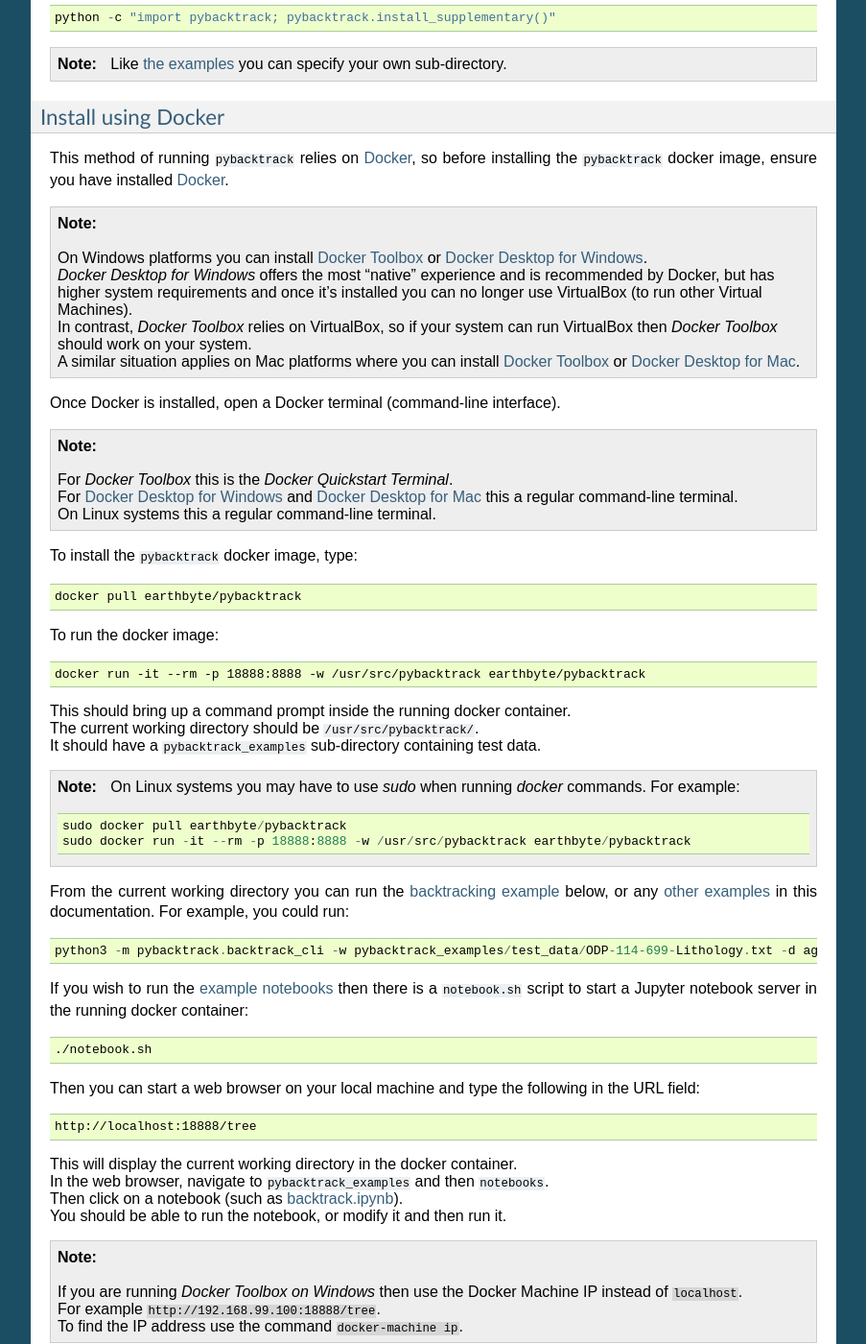
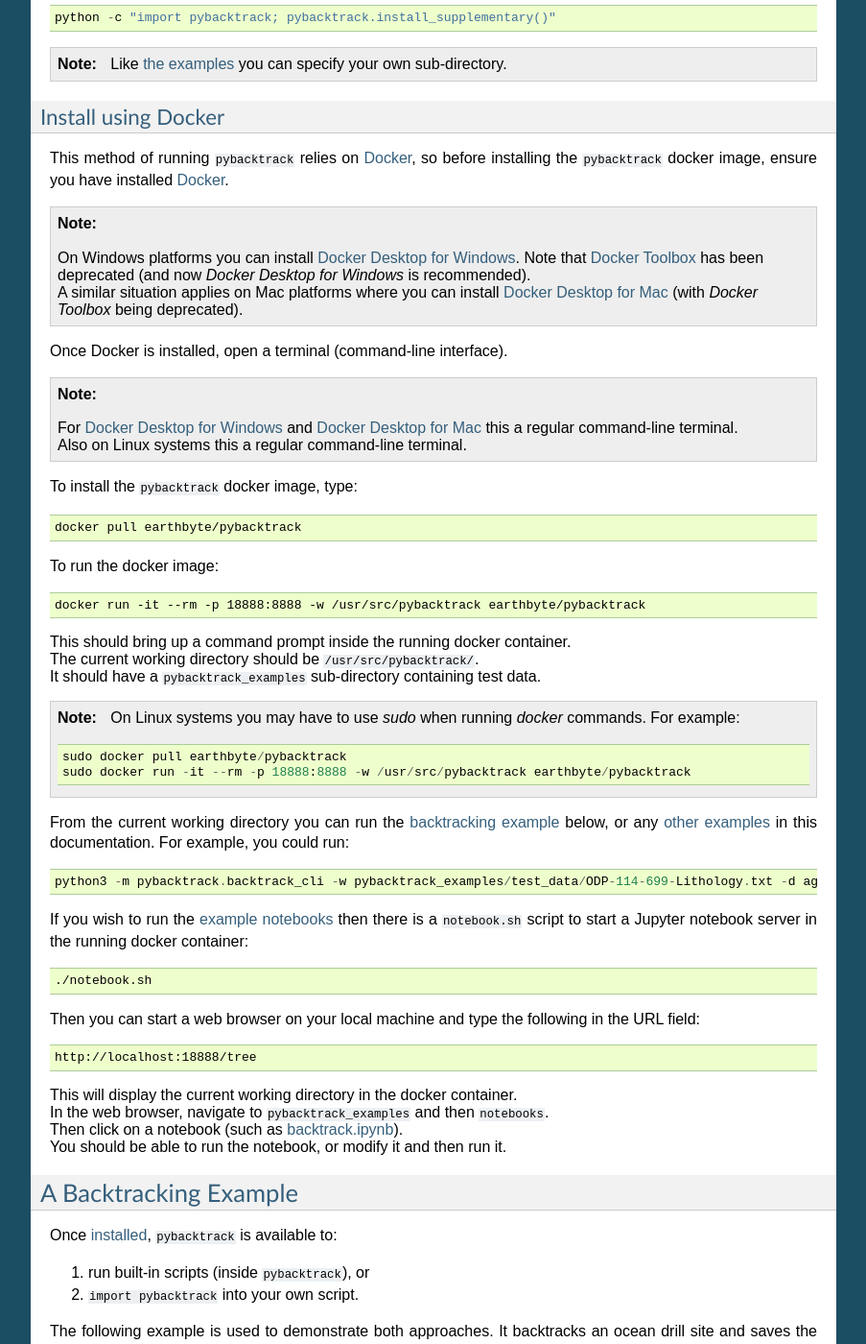
Before and after one commit to EarthByte/pyBacktrack, a Sphinx documentation site: the page built from docs/pybacktrack_getting_started.rst, in a window 1280 px wide and 1400 px high, scrolled down 4190 px. Shown: the whole window at 96% size, without its empty margins (198-1101 px from the left). Built offline with Sphinx 7.4.7, drawn with Linux system fonts in a browser that asks for light colours.

Commit message:
Update docs to no longer recommend Docker Toolbox (since deprecated).

```diff
--- a/docs/pybacktrack_getting_started.rst
+++ b/docs/pybacktrack_getting_started.rst
@@ -226,22 +226,16 @@
 This method of running ``pybacktrack`` relies on `Docker <https://www.docker.com/>`_, so before installing
 the ``pybacktrack`` docker image, ensure you have installed `Docker <https://www.docker.com/>`_.
 
-.. note:: | On Windows platforms you can install `Docker Toolbox <https://docs.docker.com/toolbox/overview/>`_ or
-            `Docker Desktop for Windows <https://docs.docker.com/docker-for-windows/install/>`_.
-          | *Docker Desktop for Windows* offers the most "native" experience and is recommended by Docker, but has
-            higher system requirements and once it's installed you can no longer use VirtualBox (to run other Virtual Machines).
-          | In contrast, *Docker Toolbox* relies on VirtualBox, so if your system can run VirtualBox then
-            *Docker Toolbox* should work on your system.
+.. note:: | On Windows platforms you can install `Docker Desktop for Windows <https://docs.docker.com/docker-for-windows/install/>`_.
+            Note that `Docker Toolbox <https://docs.docker.com/toolbox/overview/>`_ has been deprecated (and now *Docker Desktop for Windows* is recommended).
           | A similar situation applies on Mac platforms where you can install
-            `Docker Toolbox <https://docs.docker.com/toolbox/overview/>`_ or
-            `Docker Desktop for Mac <https://docs.docker.com/docker-for-mac/install/>`_.
+            `Docker Desktop for Mac <https://docs.docker.com/docker-for-mac/install/>`_ (with *Docker Toolbox* being deprecated).
 
-Once Docker is installed, open a Docker terminal (command-line interface).
+Once Docker is installed, open a terminal (command-line interface).
 
-.. note:: | For *Docker Toolbox* this is the *Docker Quickstart Terminal*.
-          | For `Docker Desktop for Windows <https://docs.docker.com/docker-for-windows/install/>`_ and
+.. note:: | For `Docker Desktop for Windows <https://docs.docker.com/docker-for-windows/install/>`_ and
             `Docker Desktop for Mac <https://docs.docker.com/docker-for-mac/install/>`_ this a regular command-line terminal.
-          | On Linux systems this a regular command-line terminal.
+          | Also on Linux systems this a regular command-line terminal.
 
 To install the ``pybacktrack`` docker image, type:
 
@@ -289,10 +283,6 @@
 | In the web browser, navigate to ``pybacktrack_examples`` and then ``notebooks``.
 | Then click on a notebook (such as `backtrack.ipynb <https://github.com/EarthByte/pyBacktrack/blob/master/pybacktrack/notebooks/backtrack.ipynb>`_).
 | You should be able to run the notebook, or modify it and then run it.
-
-.. note:: | If you are running *Docker Toolbox on Windows* then use the Docker Machine IP instead of ``localhost``.
-          | For example ``http://192.168.99.100:18888/tree``.
-          | To find the IP address use the command ``docker-machine ip``.
 
 .. _pybacktrack_a_backtracking_example:
 
```
